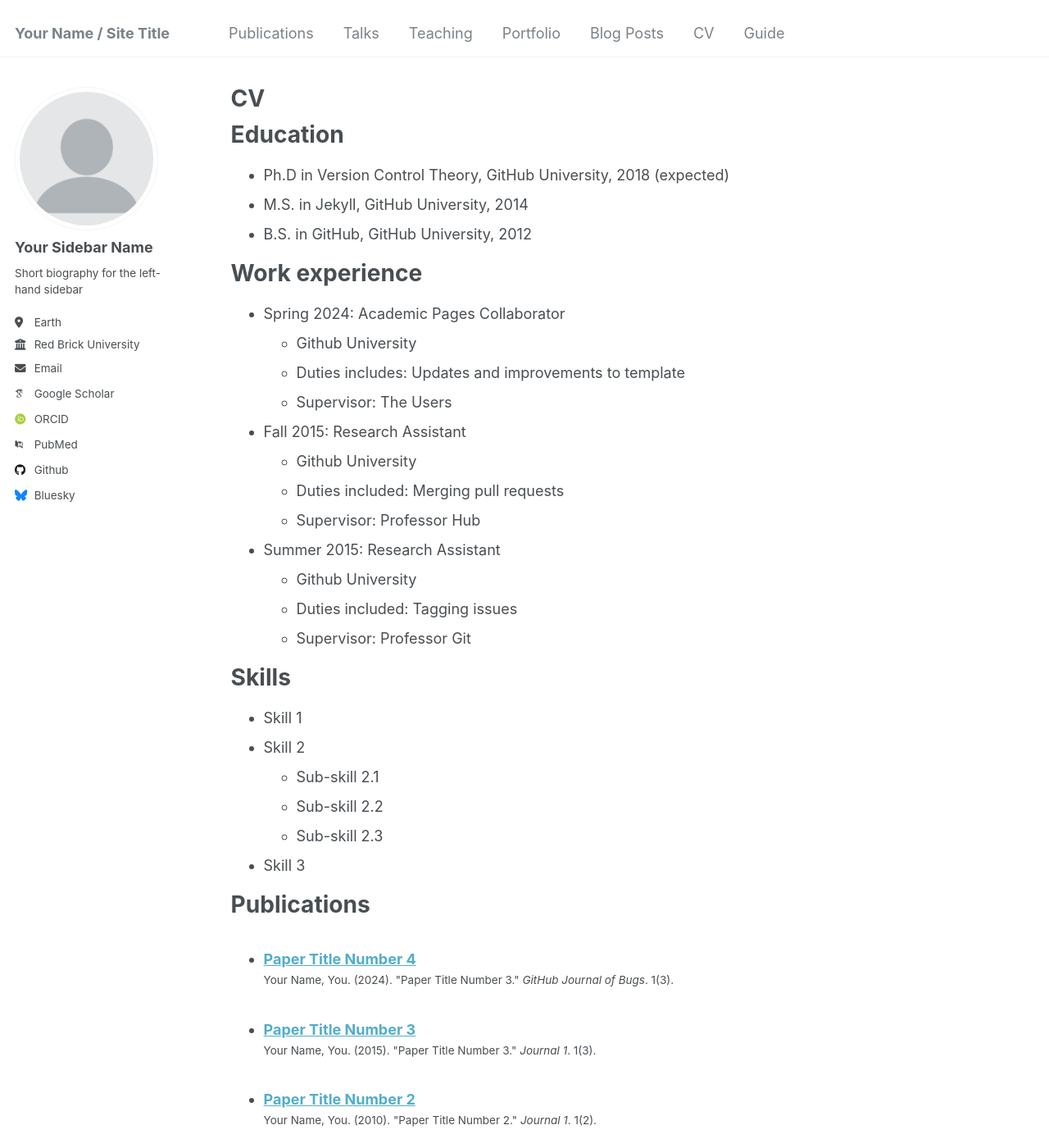
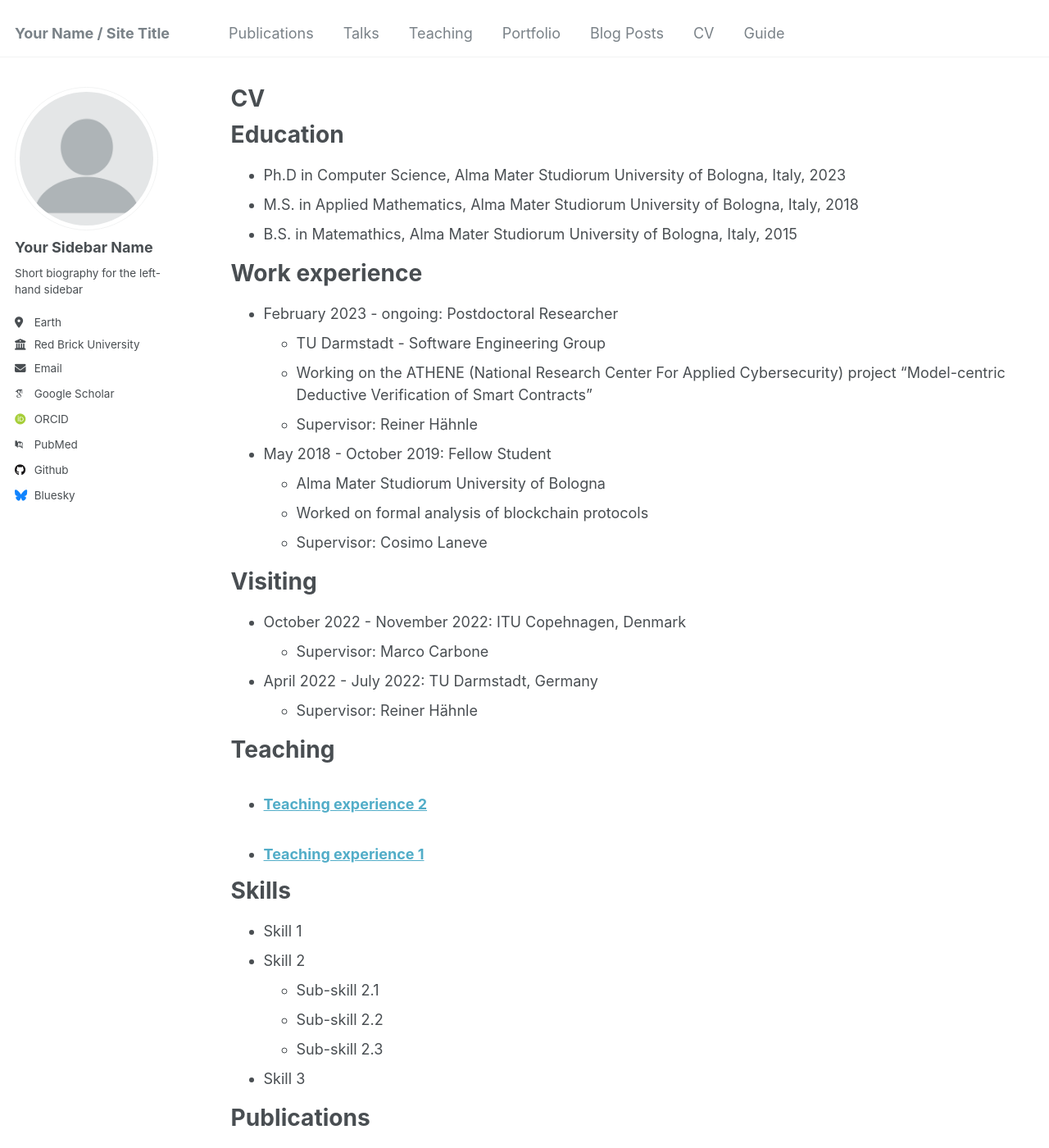
Before and after one commit to adeleveschetti/adeleveschetti.github.io, a Jekyll site: the page built from _pages/cv.md, in a window 1280 px wide and 1400 px high. Shown: the whole window at 82% size. Built offline with Jekyll 4.4.1, drawn with Linux system fonts in a browser that asks for light colours; some web fonts are replaced; some of the changed text lies outside the part shown.

Commit message:
Update cv.md

```diff
--- a/_pages/cv.md
+++ b/_pages/cv.md
@@ -11,26 +11,37 @@ redirect_from:
 
 Education
 ======
-* Ph.D in Version Control Theory, GitHub University, 2018 (expected)
-* M.S. in Jekyll, GitHub University, 2014
-* B.S. in GitHub, GitHub University, 2012
+* Ph.D in Computer Science, Alma Mater Studiorum University of Bologna, Italy, 2023
+* M.S. in Applied Mathematics, Alma Mater Studiorum University of Bologna, Italy, 2018
+* B.S. in Matemathics, Alma Mater Studiorum University of Bologna, Italy, 2015
 
 Work experience
 ======
-* Spring 2024: Academic Pages Collaborator
-  * Github University
-  * Duties includes: Updates and improvements to template
-  * Supervisor: The Users
+* February 2023 - ongoing: Postdoctoral Researcher
+  * TU Darmstadt - Software Engineering Group
+  * Working on the ATHENE (National Research Center For Applied
+Cybersecurity) project "Model-centric Deductive Verification of
+Smart Contracts"
+  * Supervisor: Reiner Hähnle
 
-* Fall 2015: Research Assistant
-  * Github University
-  * Duties included: Merging pull requests
-  * Supervisor: Professor Hub
+* May 2018 - October 2019: Fellow Student
+  * Alma Mater Studiorum University of Bologna
+  * Worked on formal analysis of blockchain protocols
+  * Supervisor: Cosimo Laneve
 
-* Summer 2015: Research Assistant
-  * Github University
-  * Duties included: Tagging issues
-  * Supervisor: Professor Git
+Visiting
+======
+* October 2022 - November 2022: ITU Copehnagen, Denmark
+  * Supervisor: Marco Carbone
+
+* April 2022 - July 2022: TU Darmstadt, Germany
+  * Supervisor: Reiner Hähnle
+
+Teaching
+======
+  <ul>{% for post in site.teaching reversed %}
+    {% include archive-single-cv.html %}
+  {% endfor %}</ul>
 
 Skills
 ======
@@ -53,11 +64,7 @@ Talks
     {% include archive-single-talk-cv.html  %}
   {% endfor %}</ul>
 
-Teaching
-======
-  <ul>{% for post in site.teaching reversed %}
-    {% include archive-single-cv.html %}
-  {% endfor %}</ul>
+
 
 Service and leadership
 ======
```
